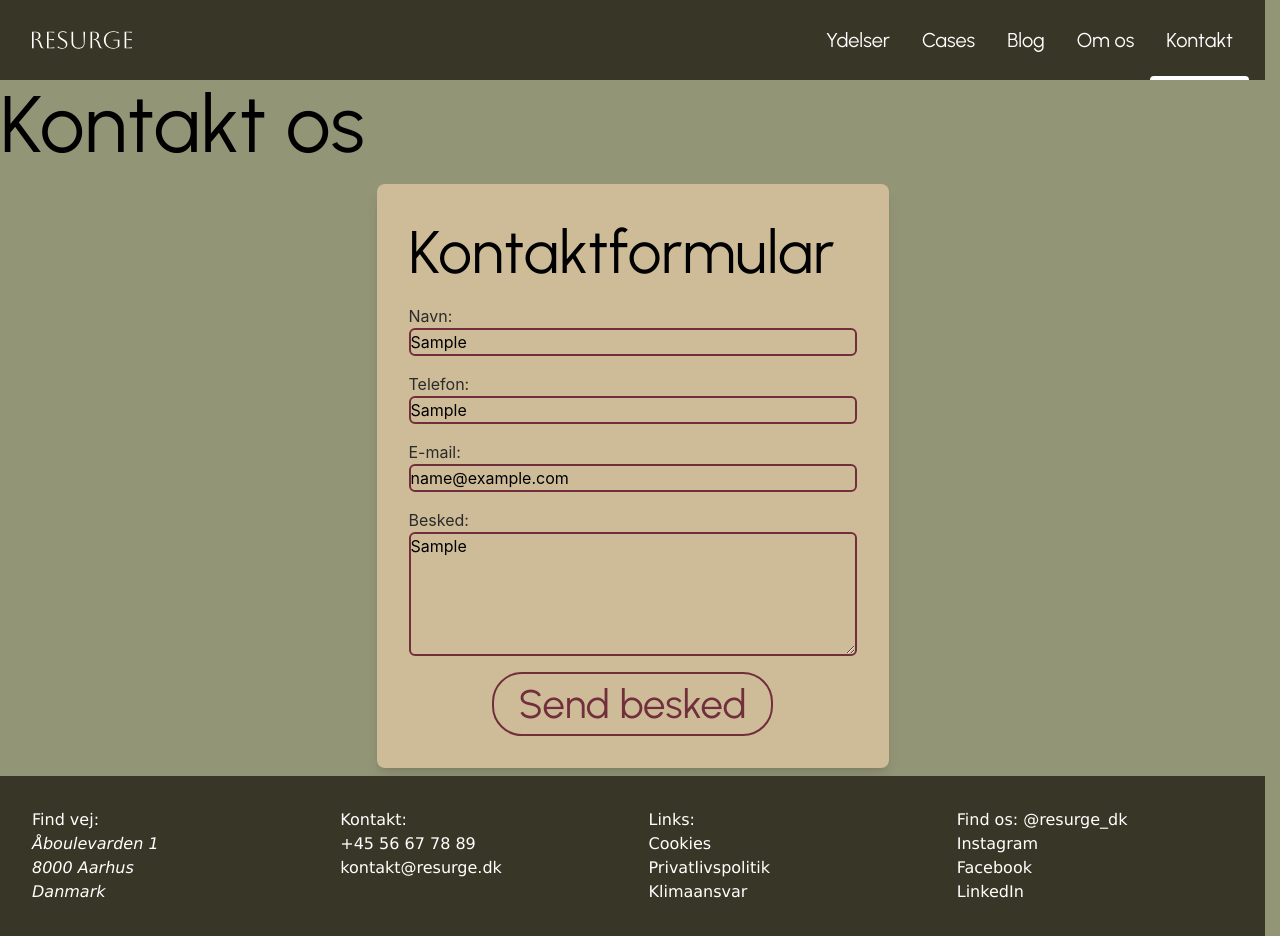
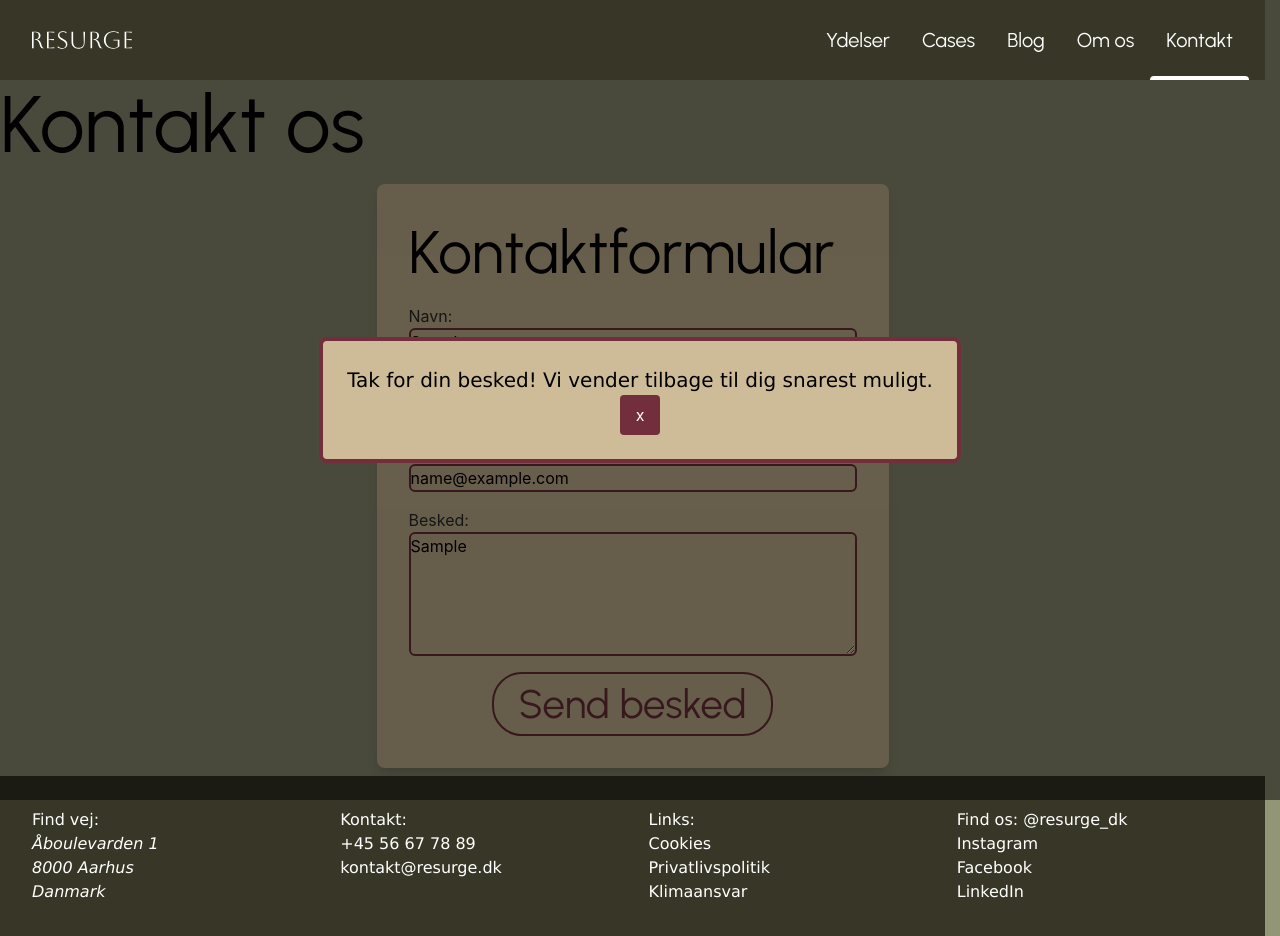
Before and after one commit to SaltyStarfish/resurge-projekt, a React (Vite) app in the folder resurge-react-project/: page /kontakt in a window 1280 px wide. Both pictures are taken after typing "Sample", "Sample", "name@example.com", "Sample" into the empty fields and a click on the button "Send besked". Built offline with nearby package versions, Linux system fonts and the light colour scheme.

Commit message:
Pop-up tilføjet

```diff
--- a/resurge-react-project/src/views/KontaktView.jsx
+++ b/resurge-react-project/src/views/KontaktView.jsx
@@ -80,7 +80,7 @@ function KontaktView() {
           required
           value={formData.besked}
           onChange={handleChange}
-          placeholder="Fortæl os gerne, hvilken ydelse du har brug for. Vi glæder os til at høre fra dig" className="border-2 border-[#722E3C] rounded-md mb-4"
+          placeholder={`Fortæl os gerne, hvilken ydelse du har brug for.\n\nVi glæder os til at høre fra dig`} className="border-2 border-[#722E3C] rounded-md mb-4"
           rows="5"
           />
 
@@ -92,6 +92,21 @@ function KontaktView() {
 
         </form>
       </div>
+
+
+      { /* Popup */ }
+      {popupVisible && (
+        <div className="fixed inset-0 flex items-center justify-center bg-black/50">
+          <div className="bg-[#CEBC98] border-4 border-[#722E3C] rounded-lg p-6 relative w-[#300px] text-center">
+
+            <p className="font-body font-medium">Tak for din besked! Vi vender tilbage til dig snarest muligt.</p>
+
+            <button onClick={() => setPopupVisible(false)} className="bg-[#722E3C] text-white py-2 px-4 rounded">
+              x
+            </button>
+          </div>
+        </div>
+      )}
     </>
   )
 }
```
